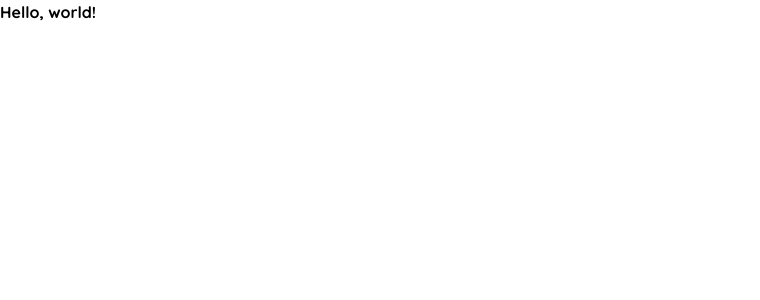
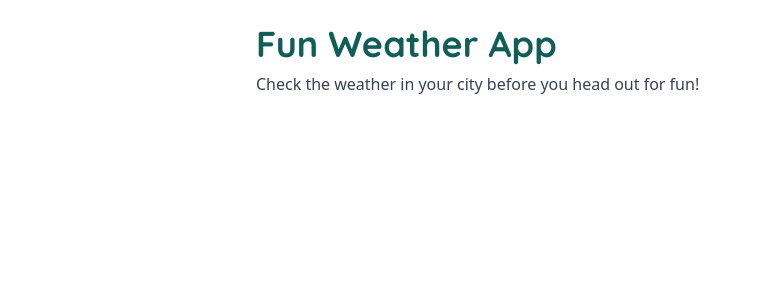
Before and after one commit to QueenVivi/funweatherapp, a Next.js app: page / in a window 1280 px wide. Shown: the top 300 px of the page, without its empty margins (0-760 px from the left). Built offline with nearby package versions, Linux system fonts and the light colour scheme.

Commit message:
Add header to the app

```diff
--- a/src/pages/index.tsx
+++ b/src/pages/index.tsx
@@ -9,8 +9,15 @@ export default function Home() {
         <meta name="description" content="A weather app" />
         <meta name="viewport" content="width=device-width, initial-scale=1" />
       </Head>
-      <main>
-        <h1 className={quicksand.className}>Hello, world!</h1>
+      <main className="max-w-3xl mx-auto">
+        <h1
+          className={`${quicksand.className} text-4xl mb-2 mt-6 text-teal-800`}
+        >
+          Fun Weather App
+        </h1>
+        <p className="text-base text-gray-700">
+          Check the weather in your city before you head out for fun!
+        </p>
       </main>
     </>
   );
```
